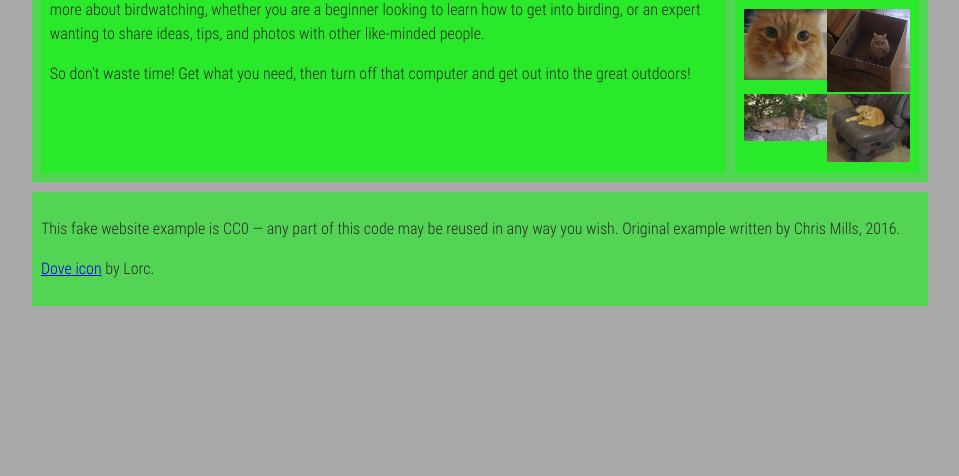
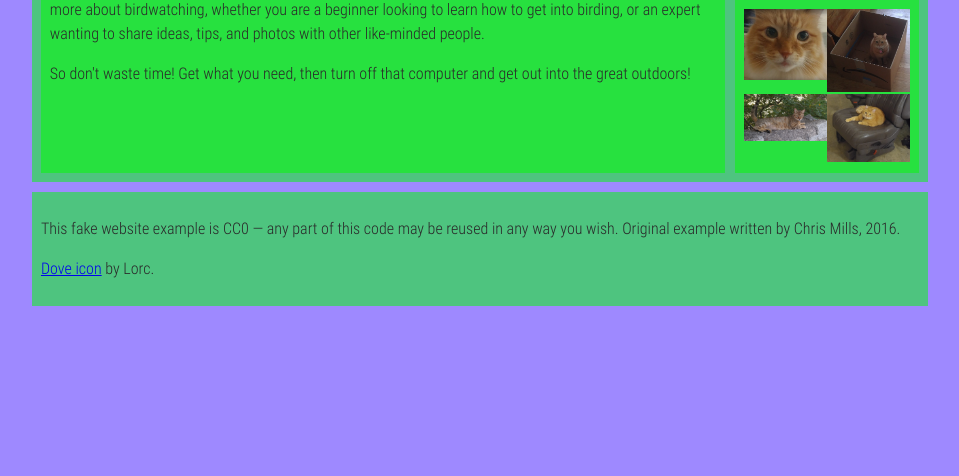
Before and after one commit to eddiekoski/eddiekoski.github.io, a plain HTML site: page lab_3/index.html in a window 1280 px wide. Shown: the part 324-800 px from the top of the page, without its empty margins (160-1119 px from the left). Drawn offline with Linux system fonts and the light colour scheme; a web font is replaced by a local one.

Commit message:
Change the page background colour to a shade of blue.
step 3
Change the page background colour to a shade of blue.

```diff
--- a/lab_3/style.css
+++ b/lab_3/style.css
@@ -7,7 +7,8 @@ html, body {
 
 html {
   font-size: 10px;
-  background-color: #a9a9a9;
+  /*background-color: #a9a9a9;*/
+  background-color:rgb(158, 137, 255);
 }
 
 body {
```
